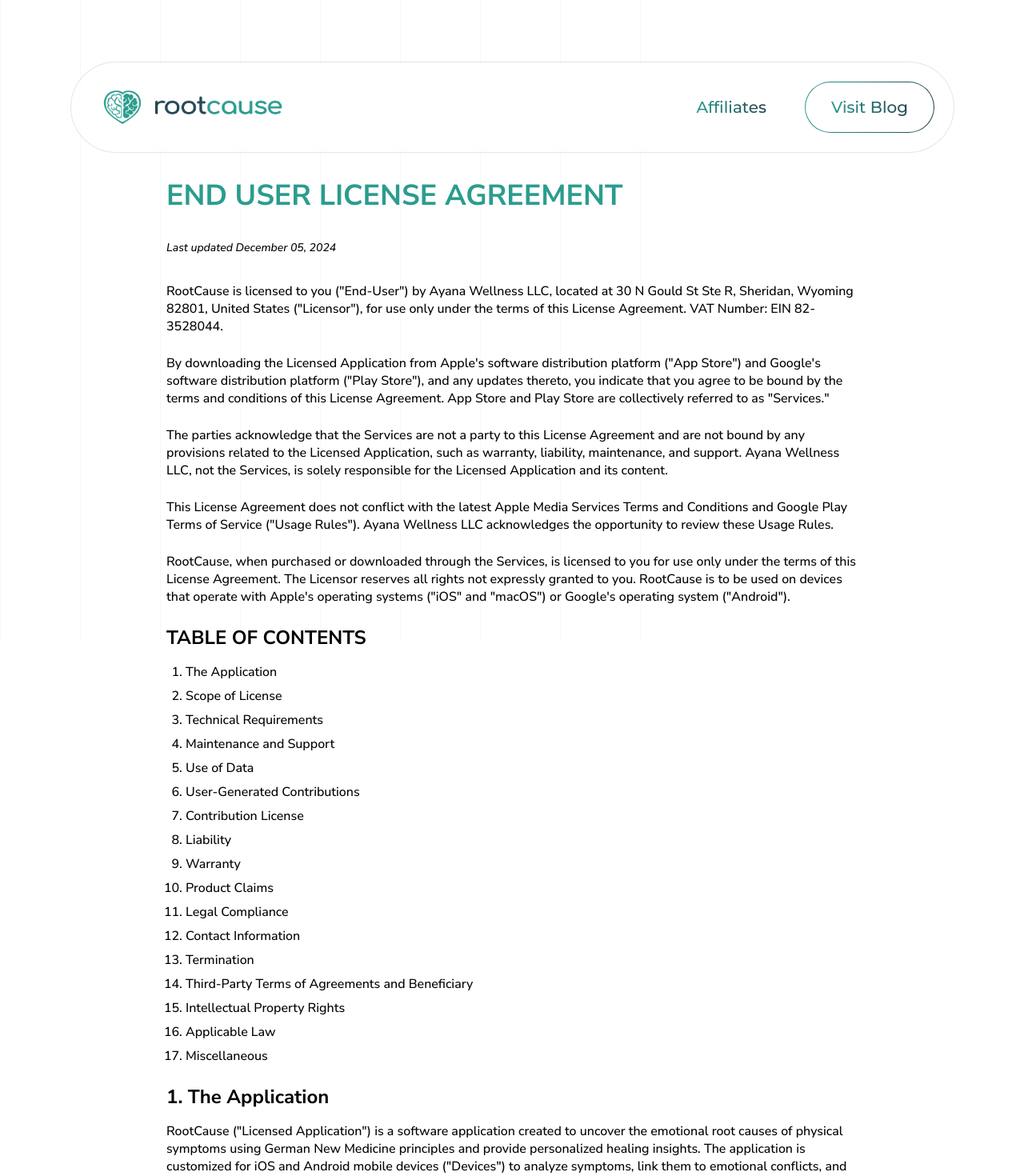
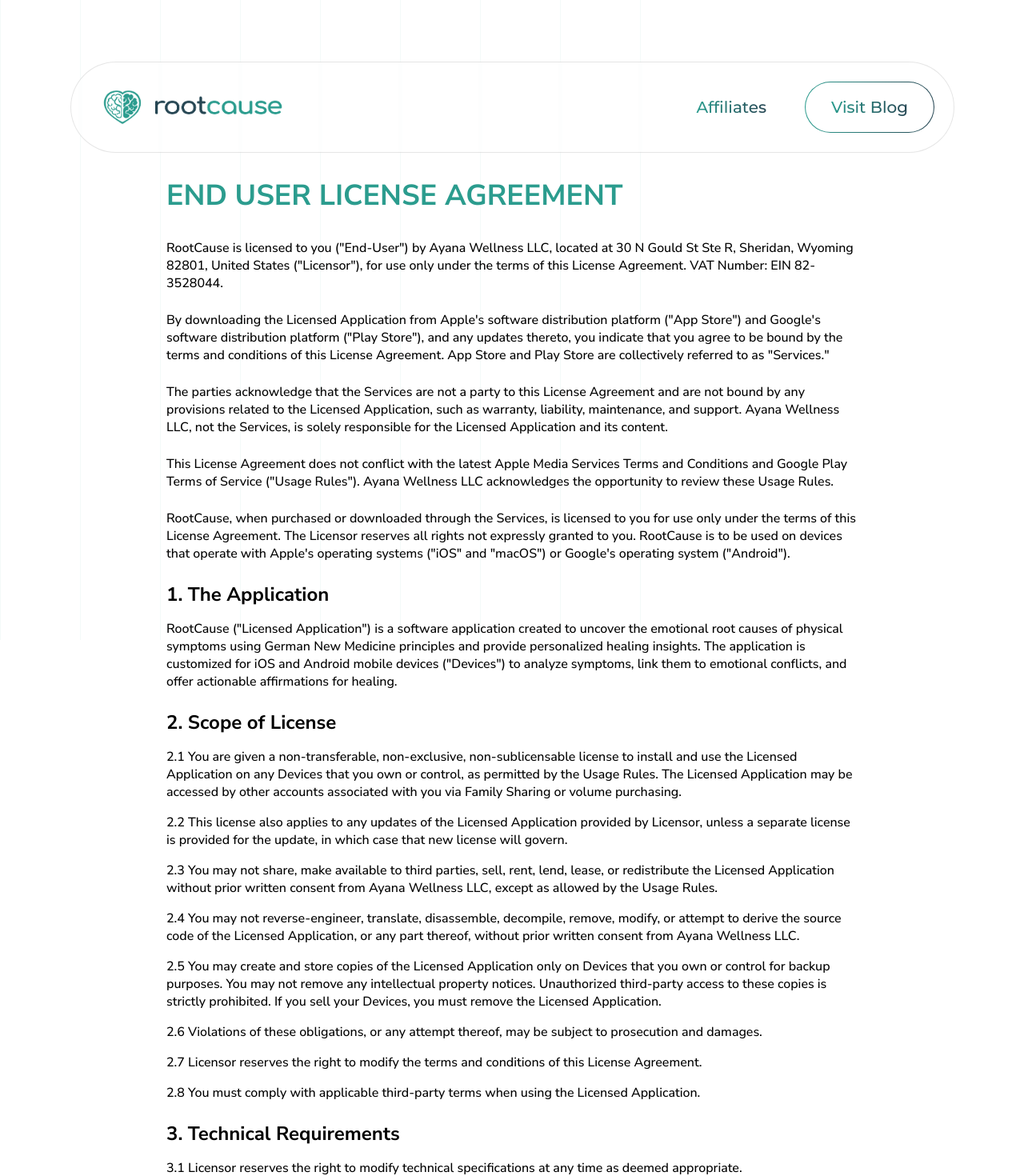
Before and after one commit to Amaximus0x/rootcause-landing, a SvelteKit app: page /terms in a window 1280 px wide. Shown: the top 1470 px of the page at 80% size. Built offline with nearby package versions, Linux system fonts and the light colour scheme.

Commit message:
RC-83 Remove outdated last updated date and comment out the table of contents section in the Terms of Use page for future reference.

```diff
--- a/src/routes/terms/+page.svelte
+++ b/src/routes/terms/+page.svelte
@@ -26,7 +26,6 @@
   <div class="w-full relative">
     <div class="max-w-4xl mx-auto px-4 py-8 font-nunito">
       <h1 class="text-h1-md text-teal mb-8">END USER LICENSE AGREEMENT</h1>
-      <p class="text-small-medium italic mb-8">Last updated December 05, 2024</p>
 
       <div class="space-y-6">
         <p class="text-body-medium">RootCause is licensed to you ("End-User") by Ayana Wellness LLC, located at 30 N Gould St Ste R, Sheridan, Wyoming 82801, United States ("Licensor"), for use only under the terms of this License Agreement. VAT Number: EIN 82-3528044.</p>
@@ -39,7 +38,7 @@
 
         <p class="text-body-medium">RootCause, when purchased or downloaded through the Services, is licensed to you for use only under the terms of this License Agreement. The Licensor reserves all rights not expressly granted to you. RootCause is to be used on devices that operate with Apple's operating systems ("iOS" and "macOS") or Google's operating system ("Android").</p>
 
-        <div class="my-8">
+        <!-- <div class="my-8">
           <h2 class="text-h2 mb-4">TABLE OF CONTENTS</h2>
           <ul class="list-decimal ml-6 space-y-2 text-body-medium">
             <li>The Application</li>
@@ -60,7 +59,7 @@
             <li>Applicable Law</li>
             <li>Miscellaneous</li>
           </ul>
-        </div>
+        </div> -->
 
         <section>
           <h2 class="text-h2 mb-4">1. The Application</h2>
```
